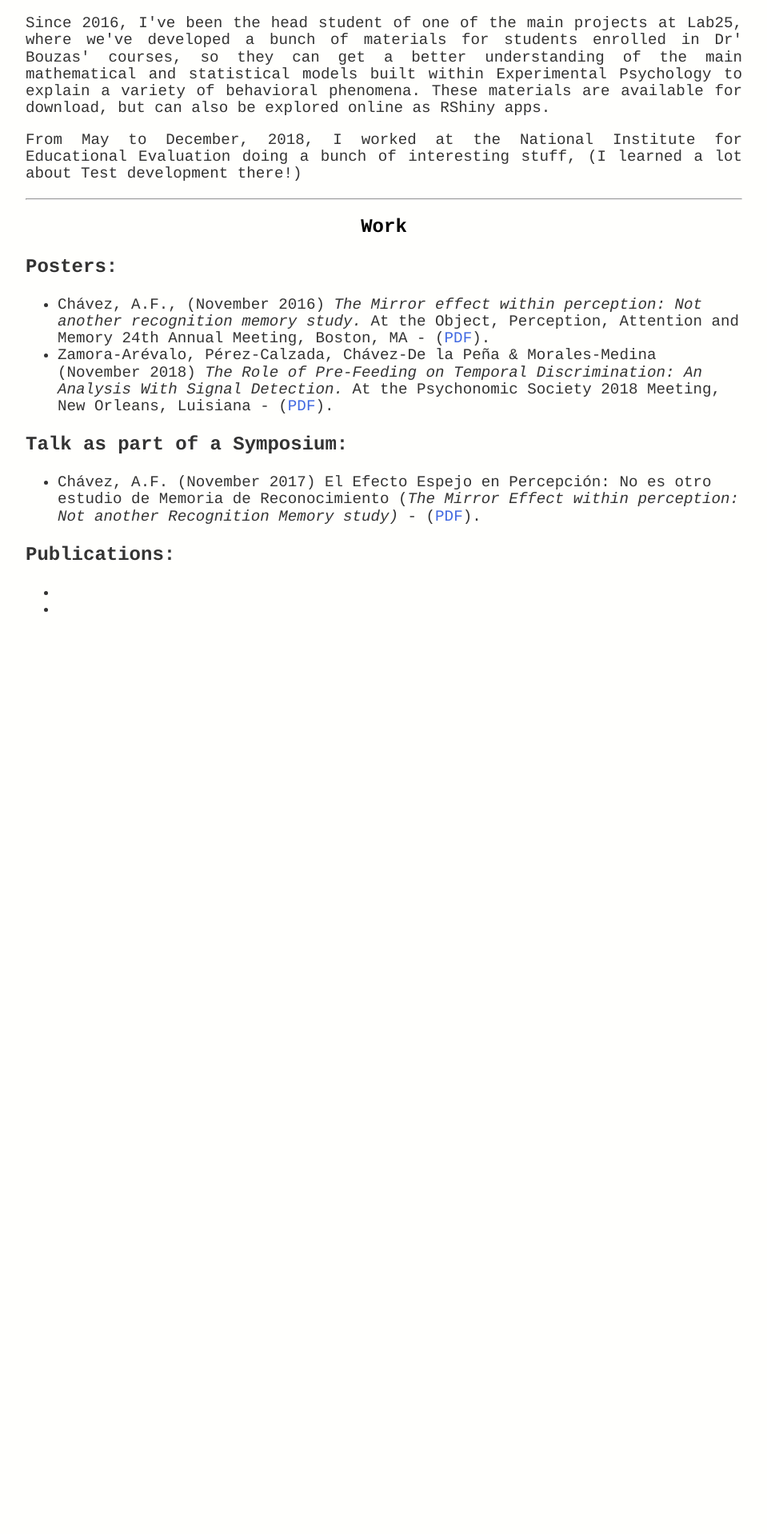
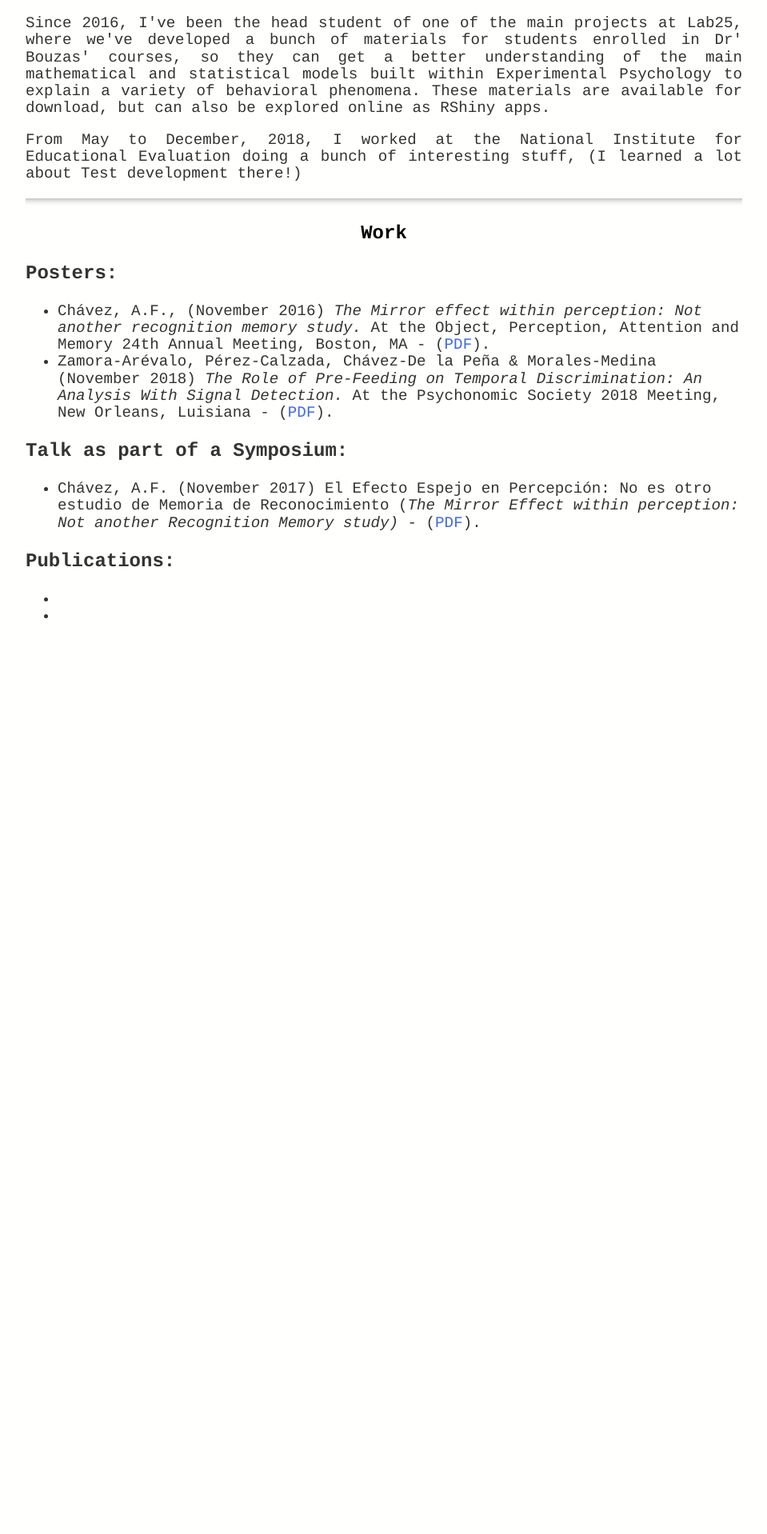
Before and after one commit to BouzasLab25/bouzaslab25.github.io, a Jekyll site: the page built from people/felisa.html, in a window 1280 px wide. Shown: the part 1356-3274 px from the top of the page at 80% size, without its empty margins (160-1119 px from the left). Built offline with Jekyll 4.4.1, drawn with Linux system fonts in a browser that asks for light colours.

Commit message:
Update felisa.html

```diff
--- a/people/felisa.html
+++ b/people/felisa.html
@@ -38,7 +38,7 @@ title: Lab25 Felisa
 
 <p class='text'>From May to December, 2018, I worked at the National Institute for Educational Evaluation doing a bunch of interesting stuff, (I learned a lot about Test development there!)</p>
 
-<hr>
+<hr class='style13'>
  <h2>Work</h2>
 
 <p style="text-align:justify"><b>Posters:</b></p>
```
